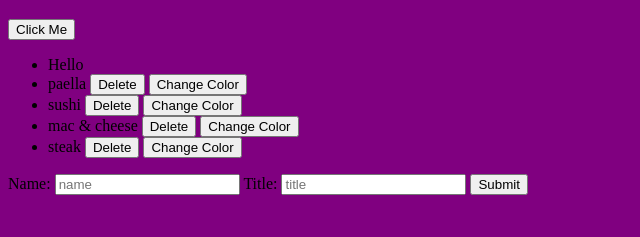
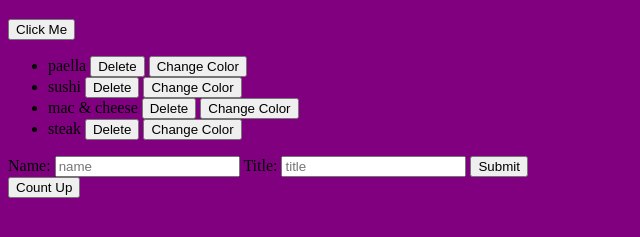
Before and after one commit to MadTofu22/jquery_intro, a plain HTML site: page index.html in a window 1280 px wide. Both pictures are taken after a click on the button "Click Me". Shown: the part 61-298 px from the top of the page, without its empty margins (0-640 px from the left). Drawn offline with Linux system fonts and the light colour scheme.

Commit message:
added countUp() and button to DOM

```diff
--- a/client.js
+++ b/client.js
@@ -1,6 +1,7 @@
 console.log('client.js loaded');
 let favFoods = ['paella', 'sushi', 'mac & cheese', 'steak'];
 let employees = [];
+let count = 0;
 
 $(document).ready(onReady);
 
@@ -12,13 +13,20 @@ function onReady () {
     $('#favoriteFoods').on('click', '.deleteButton', deleteFunction);
     $('#favoriteFoods').on('click', '.changeColor', changeColor);
     $('#submitForm').on('click', submitForm);
+    $('#counter').on('click', countUp);
+}
+
+function countUp () {
+
+    console.log('up');
+    $('#count').text(count);
+    count++;
 }
 
 function deleteFunction () {
 
     console.log('delete');
     $(this).parent().remove();
-
 }
 
 function hello () {
@@ -35,8 +43,11 @@ function buttonClicked () {
 
     console.log(`I've been clicked!`);
 
+    let ulFoods = $('#favoriteFoods');
+    ulFoods.empty();
+
     for (let food of favFoods) {
-        $('#favoriteFoods').append(`
+        ulFoods.append(`
             <li>
                 ${food}
                 <button class="deleteButton">Delete</button>
--- a/index.html
+++ b/index.html
@@ -22,6 +22,9 @@
                 <input type="text" id="titleInput" placeholder="title"/>
                 <button id="submitForm">Submit</button>
             </div>
+
+            <button id="counter">Count Up</button>
+            <p id="count"></p>
         </main>
     </body>
 </html>
```
